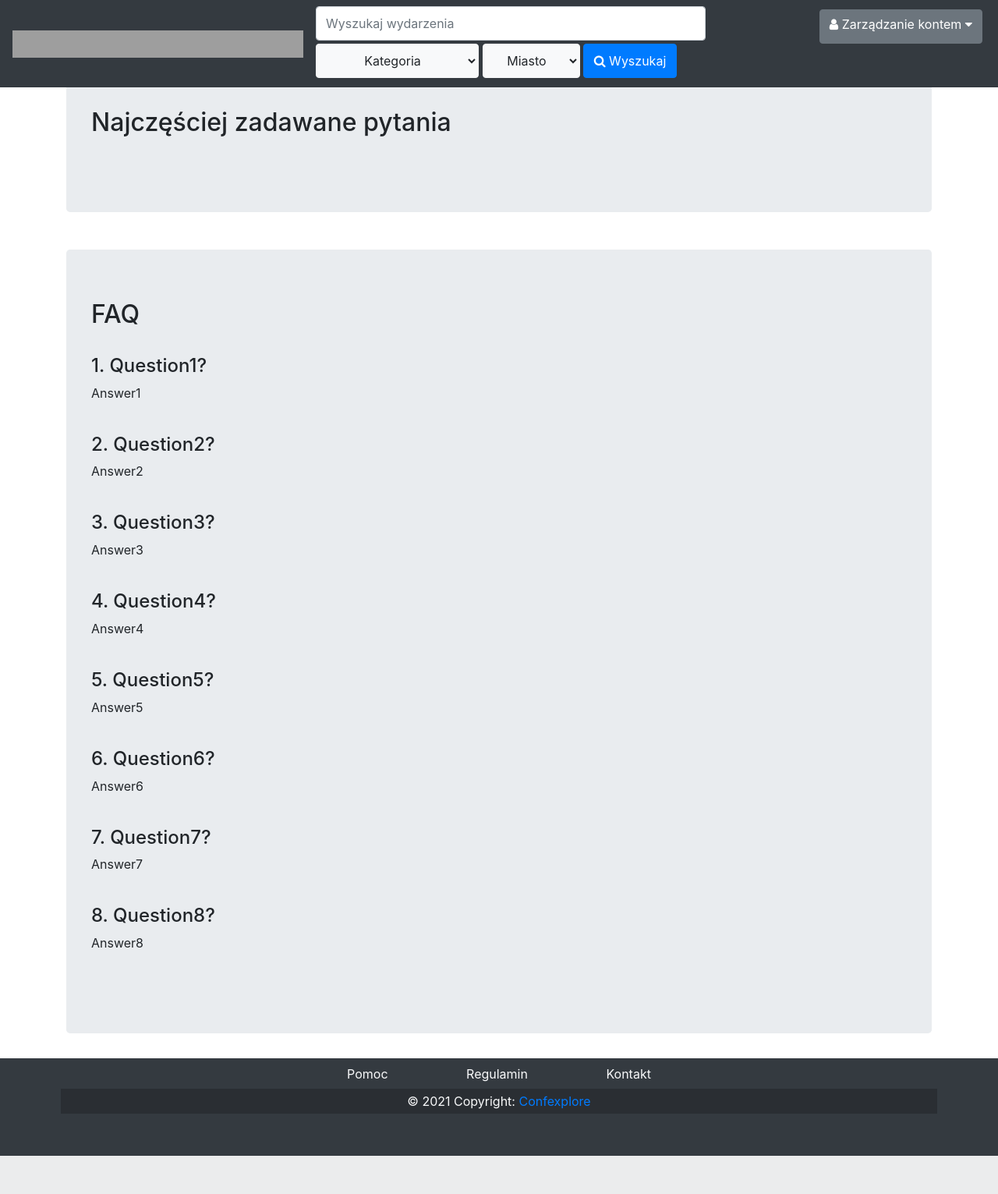
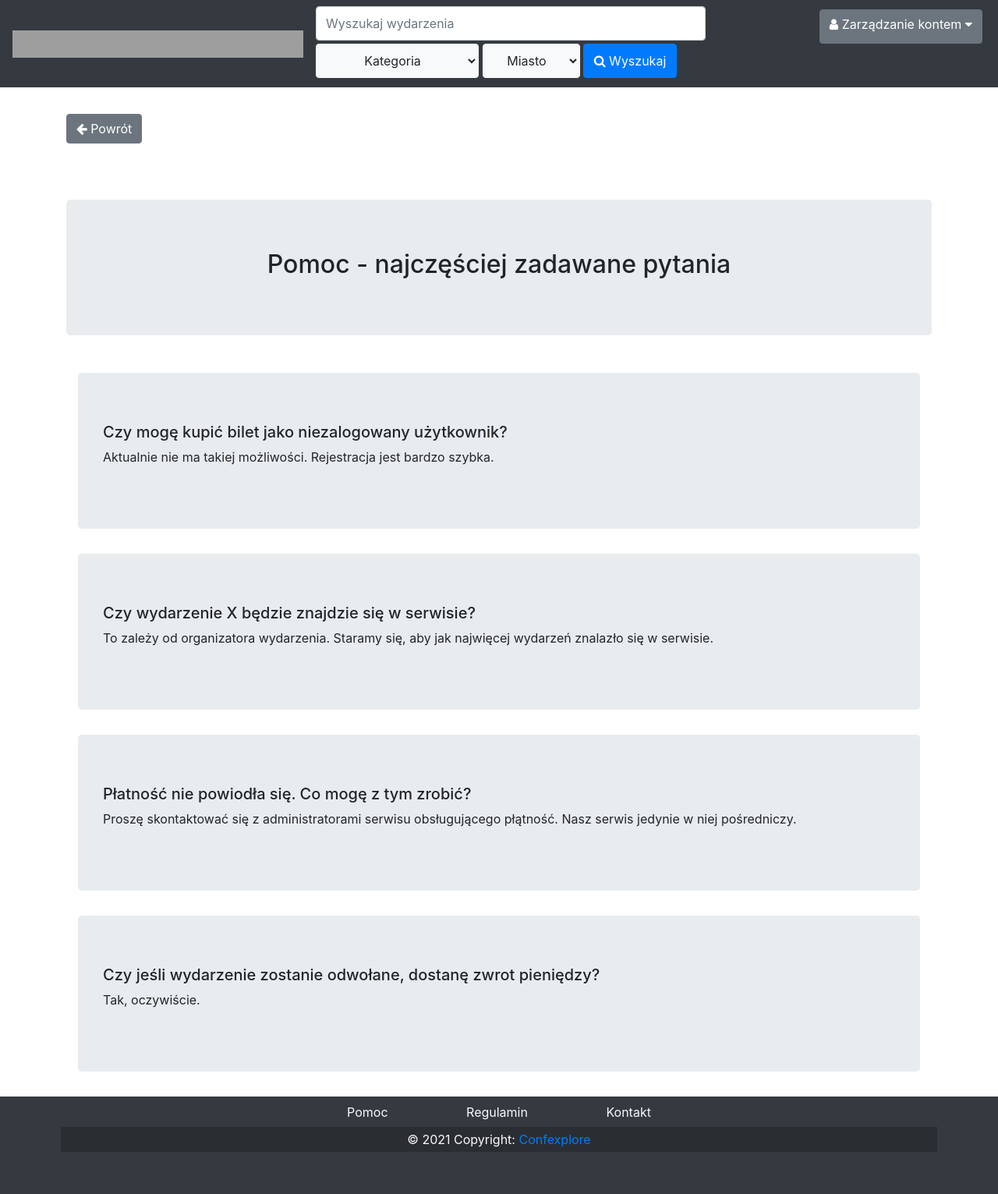
Before and after one commit to mateuszgrzyb/confexplore, a Django app: page /misc/faq/ in a window 1280 px wide. Shown: the whole page at 78% size. Before the commit the page ends 1482 px from the top, so only its background shows below. Run offline with Django 3.2, Linux system fonts and the light colour scheme; data comes from the database, SQL or seed files in the repository; both versions use the stored data as it was after the commit; some libraries are stand-ins or nearby versions; grey boxes are pictures that could not be loaded.

Commit message:
Duzo strzalek, naprawione odwolania i cos tam jeszcze

```diff
--- a/content/context_processors.py
+++ b/content/context_processors.py
@@ -11,7 +11,7 @@ def search(request: HttpRequest) -> dict:
     }
 
     try:
-        context['user_type'] = request.user.profile.get_role()
+        context['user_type'] = request.user.profile.role_name
     except AttributeError:
         pass
 
--- a/content/views.py
+++ b/content/views.py
@@ -59,7 +59,8 @@ class SearchView(View):
             query['localization__id'] = city
 
         return render(request, 'content/search.html', {
-            'events': Event.objects.filter(**query)
+            'events': Event.objects.filter(**query),
+            'events_count': Event.objects.filter(**query).count()
         })
 
 
--- a/templates/content/buyWhat.html
+++ b/templates/content/buyWhat.html
@@ -26,11 +26,11 @@
 
  <div class="row">
     <div class="col-auto mr-auto">
-      <a class="btn btn-light btn-lg" href="/eventPreview/{{ object.id }}/buyHowMany/" role="button">Powrót</a>
+      <a href="../" class="btn btn-secondary btn-lg" role="button"><span class="btn-label"><i class="fa fa-arrow-left"></i></span> Powrót</a><br><br>
     </div>
     <div class="col-auto">
-       <a class="btn btn-primary btn-lg " href="transaction/" role="button">Dalej</a>
-    </div>
+      <a href="transaction/" class="btn btn-primary btn-lg" role="button">Płatność <span class="btn-label"><i class="fa fa-arrow-right"></i></span></a><br><br>
+  </div>
 
 </div>
 
--- a/templates/content/home.html
+++ b/templates/content/home.html
@@ -2,7 +2,7 @@
 {% block content %}
 
 <nav class="nav m-3">
-  <p class="text-secondary mr-1" >Strona główna CONFEXPLORE - Bilety na konferencje naukowe </p>
+  <p class="text-primary mr-1" >Strona główna CONFEXPLORE - Bilety na konferencje naukowe </p>
 </nav>
 
 <div id="polecane" class="carousel slide" data-ride="carousel">
--- a/templates/content/transaction.html
+++ b/templates/content/transaction.html
@@ -34,15 +34,13 @@
 
 </div>
 
-
-
 </div>
  </div>
 
 
  <div class="row">
     <div class="col-auto mr-auto">
-      <a class="btn btn-light btn-lg" href="/eventPreview/{{ object.id }}/buyHowMany/buyWhat/" role="button">Powrót</a>
+      <a href="../" class="btn btn-secondary btn-lg" role="button"><span class="btn-label"><i class="fa fa-arrow-left"></i></span> Powrót</a><br><br>
     </div>
 
 </div>
--- a/templates/misc/faq.html
+++ b/templates/misc/faq.html
@@ -1,14 +1,32 @@
 {% extends 'main.html' %}
 {% block content %}
+<nav class="nav m-3">
+  <p class="text-secondary mr-1" >Strona główna > </p>
+  <p class="text-primary mr-1" >Pomoc</p>
+</nav>
+
+<a href="/" class="btn btn-secondary" role="button"><span class="btn-label"><i class="fa fa-arrow-left"></i></span> Powrót</a><br><br>
+
+<div class="jumbotron mt-5 text-center">
+  <h2>Pomoc - najczęściej zadawane pytania</h2>
+</div>
+
+<div class="container mt-5">
   <div class="jumbotron">
-    <h2>Najczęściej zadawane pytania</h2><br>
+    <h5>Czy mogę kupić bilet jako niezalogowany użytkownik?</h5>
+    <p>Aktualnie nie ma takiej możliwości. Rejestracja jest bardzo szybka.</p>
   </div>
-  <div class="jumbotron mt-5">
-    <h2>FAQ</h2><br>
-    {% for point in faq %}
-      <h4>{{ forloop.counter }}. {{ point.question }}?</h4>
-      <p>{{ point.answer }}</p>
-      <br>
-    {% endfor %}
+  <div class="jumbotron">
+    <h5>Czy wydarzenie X będzie znajdzie się w serwisie?</h5>
+    <p>To zależy od organizatora wydarzenia. Staramy się, aby jak najwięcej wydarzeń znalazło się w serwisie.</p>
   </div>
+  <div class="jumbotron">
+    <h5>Płatność nie powiodła się. Co mogę z tym zrobić?</h5>
+    <p>Proszę skontaktować się z administratorami serwisu obsługującego płątność. Nasz serwis jedynie w niej pośredniczy.</p>
+  </div>
+  <div class="jumbotron">
+    <h5>Czy jeśli wydarzenie zostanie odwołane, dostanę zwrot pieniędzy?</h5>
+    <p>Tak, oczywiście.</p>
+  </div>
+</div>
 {% endblock %}
--- a/templates/navbar.html
+++ b/templates/navbar.html
@@ -36,13 +36,13 @@
         <div class="dropdown-menu" aria-labelledby="usermenu">
           {% if user.is_authenticated %}
                       {% if user_type == "U" %}
-            <a class="dropdown-item" href="#">Moje wydarzenia</a>
+            <a class="dropdown-item" href="ticketOwned/">Moje wydarzenia</a>
             <a class="dropdown-item" href="#">Ustawienia konta</a>
             <a class="dropdown-item" href="{% url 'logout' %}">Wyloguj</a>
           {% elif user_type == "V" %}
           {% elif user_type == "O" %}
             <a class="dropdown-item" href="#">Ustawienia konta</a>
-            <a class="dropdown-item" href="#">Zarządzaj wydarzeniami</a>
+            <a class="dropdown-item" href="yourEvents/">Zarządzaj wydarzeniami</a>
             <a class="dropdown-item" href="{% url 'logout' %}">Wyloguj</a>
           {% elif user_type == "A" %}
             <a class="dropdown-item" href="#">Zarządzaj wydarzeniami</a>
```
Also changed, not shown: templates/content/buyHowMany.html (+7 -7 lines), templates/content/search.html (+8 -14 lines), templates/content/ticketOwned.html (+10 -9 lines), templates/misc/kontakt.html (+18 -7 lines), templates/misc/regulamin.html (+8 -1 lines), templates/users/login.html (+7 -0 lines), templates/users/register.html (+8 -0 lines), db.sqlite3.
